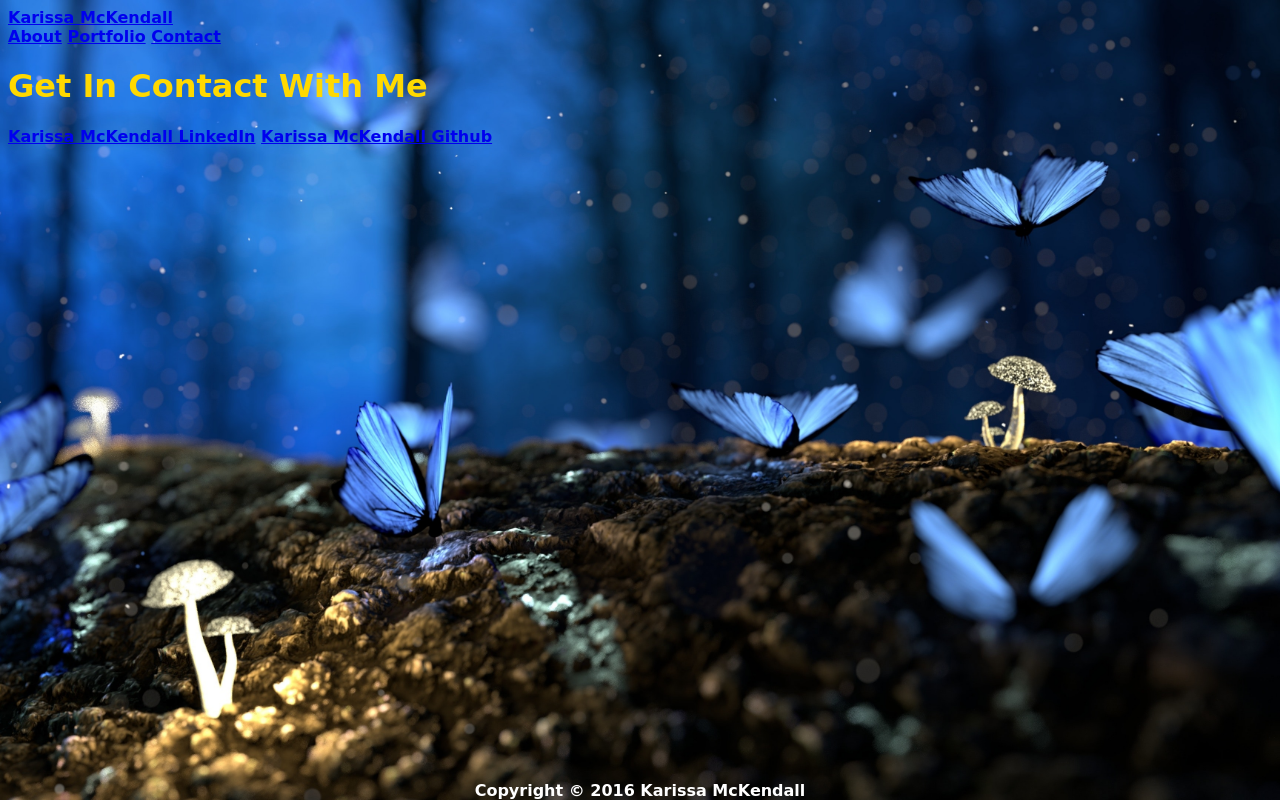
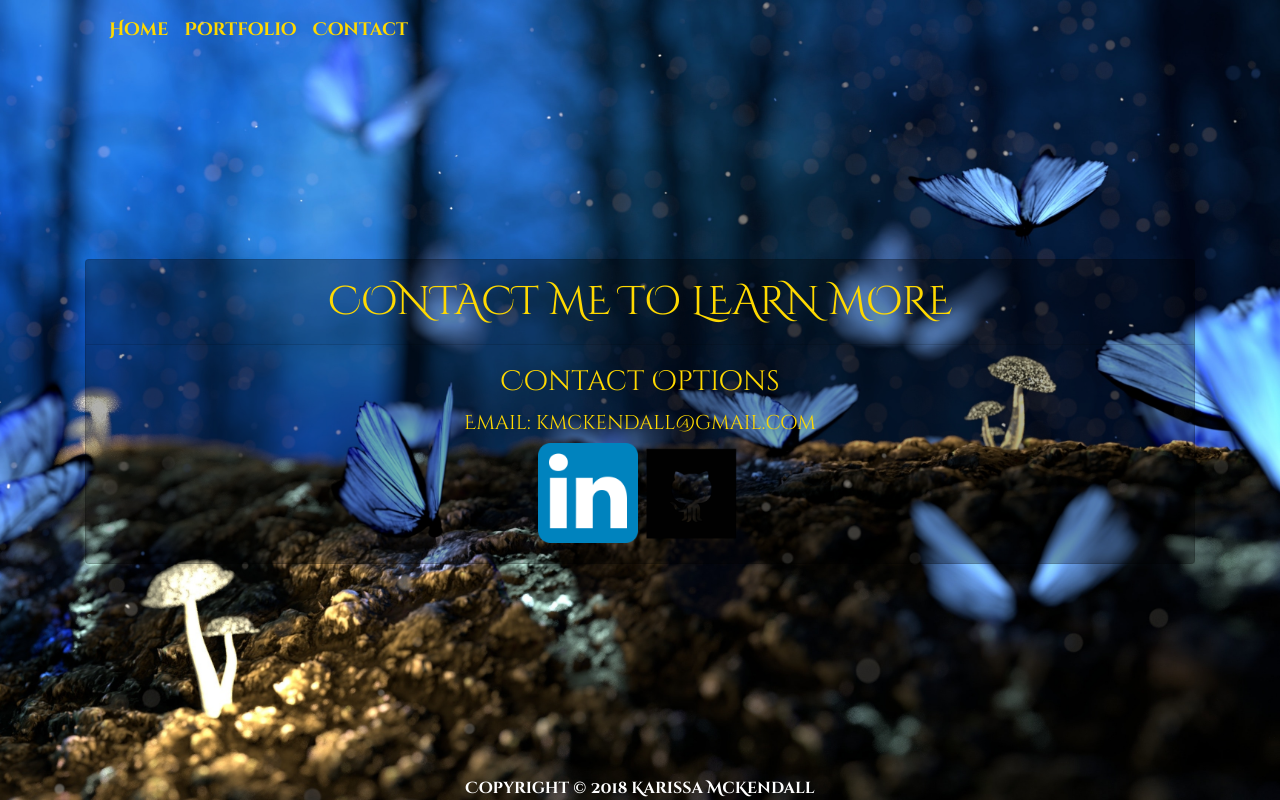
Before and after one commit to Salena0921/React-Powered-Portfolio, a plain HTML site: page contact.html in a window 1280 px wide. Drawn offline with nearby package versions, Linux system fonts and the light colour scheme.

Commit message:
updated the portfolio and contact pages with css and content

```diff
--- a/assets/css/style.css
+++ b/assets/css/style.css
@@ -31,6 +31,7 @@ body {
   float: left;
   font-size: 18px;
   text-align: center;
+  color: rgb(223, 190, 6)
 }
 
 #myphoto {
@@ -41,6 +42,27 @@ body {
   height: 150px;
 }
 
+.carousel{
+  position: relative;
+  top: 100px;
+}
+
+.card{
+  text-align: center;
+  position: relative;
+  top: 200px;
+  background: rgba(0, 0, 0, 0.3);
+}
+
+.card-header{
+  font-size: 40px;
+  font-weight: 400;
+}
+
+.sociallink{
+  width: 100px;
+}
+
 footer {
   position: fixed;
   left: 0;
--- a/contact.html
+++ b/contact.html
@@ -3,36 +3,79 @@
 
 <head>
   <meta charset="UTF-8">
-  <title>Contact | Karissa McKendall</title>
+  <title>Karissa McKendall</title>
   <!-- <link rel="stylesheet" type="text/css" href="assets/css/reset.css"> -->
+  <link rel="stylesheet" href="https://maxcdn.bootstrapcdn.com/bootstrap/4.0.0/css/bootstrap.min.css" integrity="sha384-Gn5384xqQ1aoWXA+058RXPxPg6fy4IWvTNh0E263XmFcJlSAwiGgFAW/dAiS6JXm"
+    crossorigin="anonymous">
   <link rel="stylesheet" type="text/css" href="assets/css/style.css">
+  <link href="https://fonts.googleapis.com/css?family=Cinzel+Decorative:400,700,900" rel="stylesheet">
+  <meta name="viewport" content="width=640px, initial-scale=1">
+  <meta name="viewport" content="width=768px, initial-scale=1">
+  <meta name="viewport" content="width=980px, initial-scale=1">
 
 </head>
 
 <body>
-
-  <header id="masthead">
-    <div class="container">
-      <a href="index.html" id="logo">Karissa McKendall</a>
-      <nav>
-        <a href="index.html">About</a>
-        <a href="portfolio.html">Portfolio</a>
-        <a href="contact.html">Contact</a>
-      </nav>
+  <div class="container">
+    <div class="row">
+      <div class="col col-xs-12">
+        <nav class="navbar navbar-expand-lg navbar-light">
+          <button class="navbar-toggler" type="button" data-toggle="collapse" data-target="#navbarSupportedContent" aria-controls="navbarSupportedContent"
+            aria-expanded="false" aria-label="Toggle navigation">
+            <span class="navbar-toggler-icon"></span>
+          </button>
+          <div class="collapse navbar-collapse" id="navbarNav">
+            <ul class="navbar-nav">
+              <li class="nav-item active">
+                <a class="nav-link" id="homelink" href="index.html">Home</a>
+              </li>
+              <li class="nav-item">
+                <a class="nav-link" id="portfoliolink" href="portfolio.html">Portfolio</a>
+              </li>
+              <li class="nav-item">
+                <a class="nav-link" id="contactlink" href="contact.html">Contact</a>
+              </li>
+            </ul>
+          </div>
+        </nav>
+      </div>
     </div>
-  </header>
-
-  <div id="main-container" class="container">
-    <h1>Get In Contact With Me</h1>
-    <a href="www.linkedin.com/in/karissa-mckendall">Karissa McKendall LinkedIn</a>
-    <a href="https://github.com/Salena0921">Karissa McKendall Github</a>
+    <div class="row">
+      <div class="col col-xs-12">
+        <div class="card">
+          <div class="card-header">
+            CONTACT ME TO LEARN MORE
+          </div>
+          <div class="card-body">
+            <h3 class="card-title">Contact Options</h3>
+            <h5 id="emailinfo">Email: kmckendall@gmail.com</h5>
+            <a href="https://www.linkedin.com/in/karissa-mckendall">
+            <img class="sociallink" src="./assets/images/linkedin.png">
+            </a>
+            <a href="https://github.com/Salena0921">
+            <img class="sociallink" src="./assets/images/github.png">
+            </a>
+          </div>
+        </div>
+      </div>
+    </div>
+    <div class="row">
+      <div class="col col-xs-12">
+        <footer>
+          <div class="container">
+            Copyright &copy; 2018 Karissa McKendall
+          </div>
+        </footer>
+      </div>
+    </div>
   </div>
 
-  <footer>
-    <div class="container">
-      Copyright &copy; 2016 Karissa McKendall
-    </div>
-  </footer>
+  <script src="https://code.jquery.com/jquery-3.2.1.slim.min.js" integrity="sha384-KJ3o2DKtIkvYIK3UENzmM7KCkRr/rE9/Qpg6aAZGJwFDMVNA/GpGFF93hXpG5KkN"
+    crossorigin="anonymous"></script>
+  <script src="https://cdnjs.cloudflare.com/ajax/libs/popper.js/1.12.9/umd/popper.min.js" integrity="sha384-ApNbgh9B+Y1QKtv3Rn7W3mgPxhU9K/ScQsAP7hUibX39j7fakFPskvXusvfa0b4Q"
+    crossorigin="anonymous"></script>
+  <script src="https://maxcdn.bootstrapcdn.com/bootstrap/4.0.0/js/bootstrap.min.js" integrity="sha384-JZR6Spejh4U02d8jOt6vLEHfe/JQGiRRSQQxSfFWpi1MquVdAyjUar5+76PVCmYl"
+    crossorigin="anonymous"></script>
 </body>
 
 </html>
```
Also changed, not shown: index.html (+1 -1 lines), portfolio.html (+6 -2 lines), assets/images/comingsoon.png (added), assets/images/github.png (added), assets/images/linkedin.png (added).
